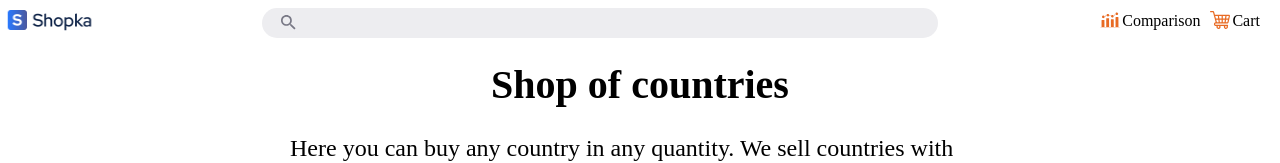
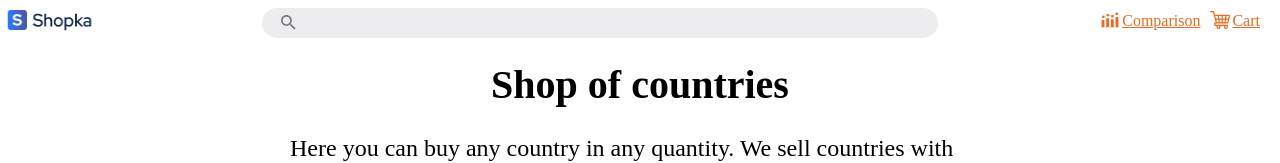
Before and after one commit to webbomj/NextJs-shop-country, a Next.js app: page / in a window 1280 px wide. Shown: the top 163 px of the page. Built offline with nearby package versions, Linux system fonts and the light colour scheme.

Commit message:
Fixed modal window and a bit styled

```diff
--- a/components/Header.tsx
+++ b/components/Header.tsx
@@ -39,12 +39,12 @@ const Header: FC = () => {
       <div className={styles.icons}>
         <div className={styles.iconItem} onClick={() => router.push(`${process.env.NEXT_PUBLIC_API_URL}comparisons`)}>
           <Comparison width='20px' height='20px' color='#e86a23'/>
-          <span>Comparison</span>
+          <span className={styles.links}>Comparison</span>
           <div className={comparison === 0 ? styles.iconCounterHide : styles.iconCounter}>{comparison}</div>
         </div>
         <div className={styles.iconItem} onClick={() => router.push(`${process.env.NEXT_PUBLIC_API_URL}cart`)}>
           <Cart width='20px' height='20px' color='#e86a23'/>
-          <span>Cart</span>
+          <span className={styles.links}>Cart</span>
           <div className={cart === 0 ? styles.iconCounterHide : styles.iconCounter}>{cart}</div>
         </div>
       </div>
--- a/styles/Header.module.scss
+++ b/styles/Header.module.scss
@@ -73,3 +73,8 @@
 .iconCounterHide {
   display: none;
 }
+
+.links {
+  color: #e86a23;
+  text-decoration: underline;
+}
```
Also changed, not shown: styles/Cart.module.scss (+5 -5 lines).
